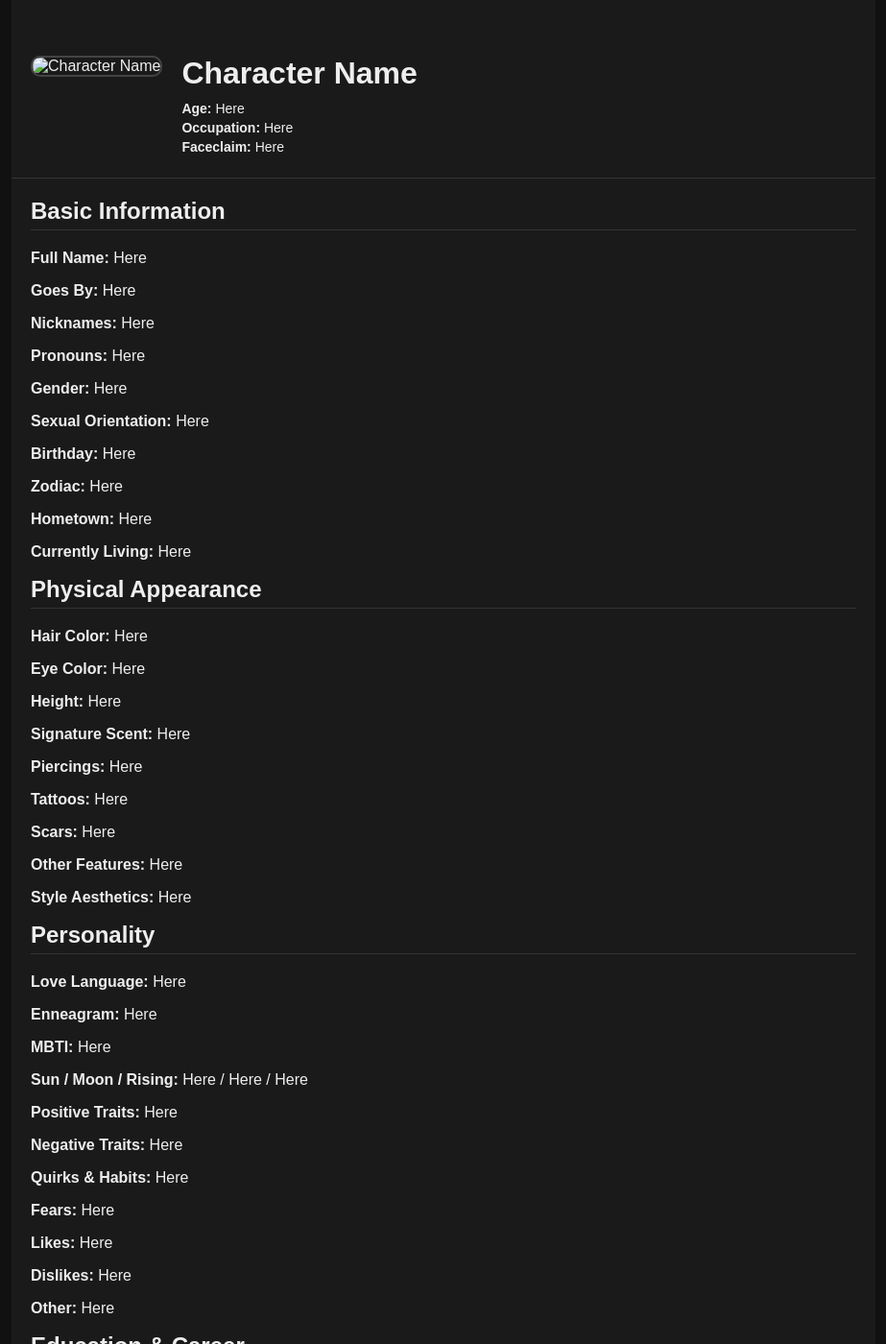
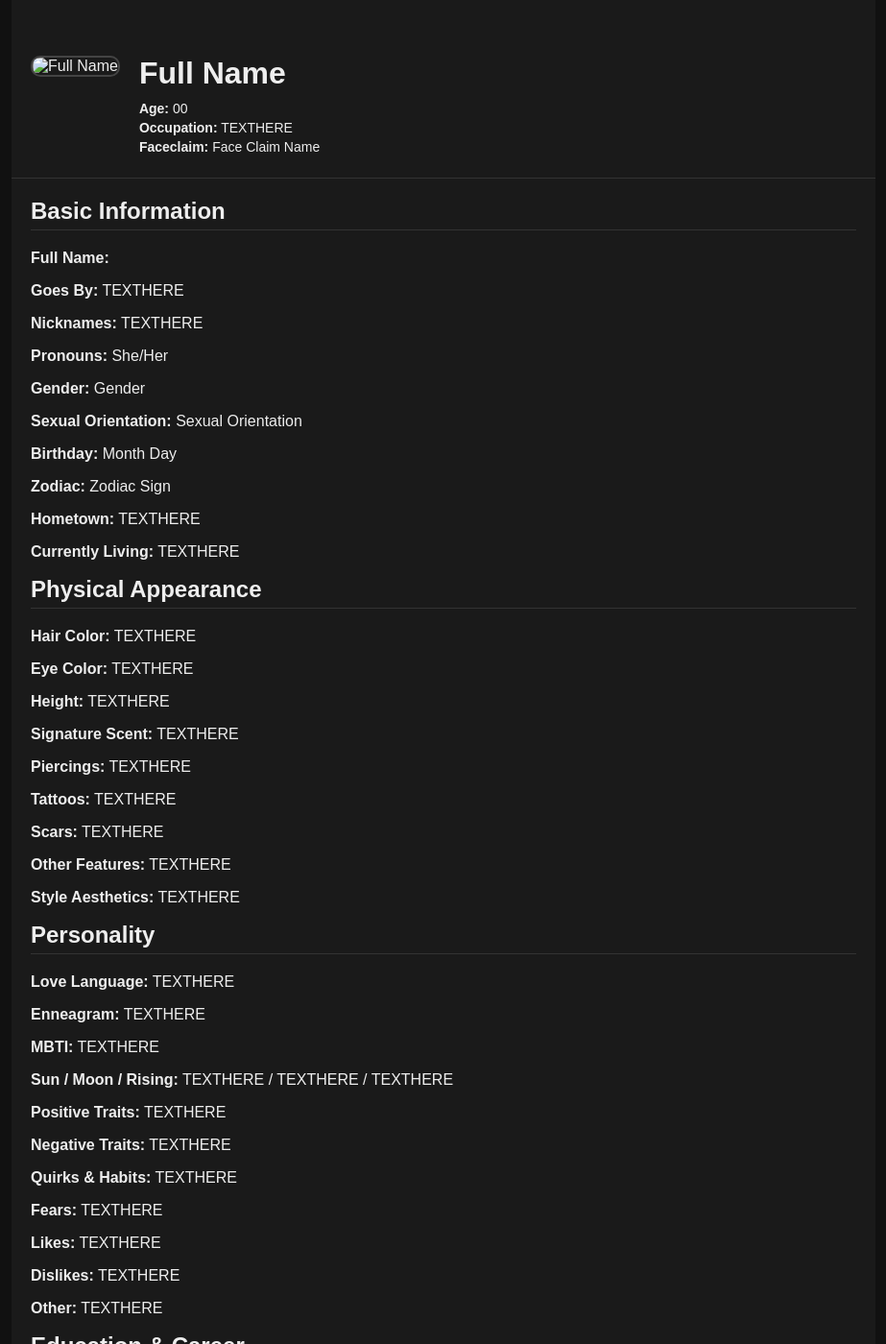
Before and after one commit to gbwriting/gbwriting.github.io, a Jekyll site: the page built from _characters/test.md, in a window 1280 px wide and 1400 px high, scrolled down 212 px. Shown: the whole window at 96% size, without its empty margins (178-1101 px from the left). Built offline with Jekyll 4.4.1, drawn with Linux system fonts in a browser that asks for light colours; some of the changed text lies outside the part shown.

Commit message:
Update test.md

```diff
--- a/_characters/test.md
+++ b/_characters/test.md
@@ -1,79 +1,66 @@
 ---
 layout: character
+name: "Full Name"
+faceclaim: "Face Claim Name"
+species: "Human / Fae / etc"
+gender: "Gender"
+pronouns: "She/Her"
 
-name: Character Name
+age: "00"
+birthday: "Month Day"
+zodiac: "Zodiac Sign"
 
-# BASIC INFORMATION
-full_name: Here
-goes_by: Here
-nicknames: Here
-pronouns: Here
-gender: Here
-orientation: Here
+orientation: "Sexual Orientation"
+relationship_status: "Single / Taken / etc"
+partner: TEXTHERE
+dating_since: TEXTHERE
+past_relationships: TEXTHERE
 
-birthday: Here
-age: Here
-zodiac: Here
+goes_by: TEXTHERE
+nicknames: TEXTHERE
 
-hometown: Here
-current_location: Here
-occupation: Here
+hometown: TEXTHERE
+current_location: TEXTHERE
 
-faceclaim: Here
+occupation: TEXTHERE
+employment: TEXTHERE
 
-# PHYSICAL APPEARANCE
-hair_color: Here
-eye_color: Here
-height: Here
-scent: Here
+education: TEXTHERE
+universities: TEXTHERE
+major: TEXTHERE
+minor: TEXTHERE
 
-piercings: Here
-tattoos: Here
-scars: Here
-features: Here
-aesthetics: Here
+hair_color: TEXTHERE
+eye_color: TEXTHERE
+height: TEXTHERE
+scent: TEXTHERE
+piercings: TEXTHERE
+tattoos: TEXTHERE
+scars: TEXTHERE
+features: TEXTHERE
+aesthetics: TEXTHERE
 
-# PERSONALITY
-love_language: Here
-enneagram: Here
-mbti: Here
+love_language: TEXTHERE
+enneagram: TEXTHERE
+mbti: TEXTHERE
 
-sun_sign: Here
-moon_sign: Here
-rising_sign: Here
+sun_sign: TEXTHERE
+moon_sign: TEXTHERE
+rising_sign: TEXTHERE
 
-positive_traits: Here
-negative_traits: Here
-quirks: Here
-fears: Here
-likes: Here
-dislikes: Here
-personality_other: Here
+positive_traits: TEXTHERE
+negative_traits: TEXTHERE
+quirks: TEXTHERE
+fears: TEXTHERE
+likes: TEXTHERE
+dislikes: TEXTHERE
+personality_other: TEXTHERE
 
-# EDUCATION & CAREER
-education: Here
-universities: Here
-major: Here
-minor: Here
+parents: TEXTHERE
+siblings: TEXTHERE
+children: TEXTHERE
+other_family: TEXTHERE
+pets: TEXTHERE
 
-occupation: Here
-employment: Here
-career_other: Here
-
-# FAMILY
-parents: Here
-siblings: Here
-children: Here
-other_family: Here
-pets: Here
-
-# RELATIONSHIPS
-relationship_status: Here
-partner: Here
-dating_since: Here
-
-# HISTORY
-history: >
-  Here
-
+history: TEXTHERE
 ---
```
